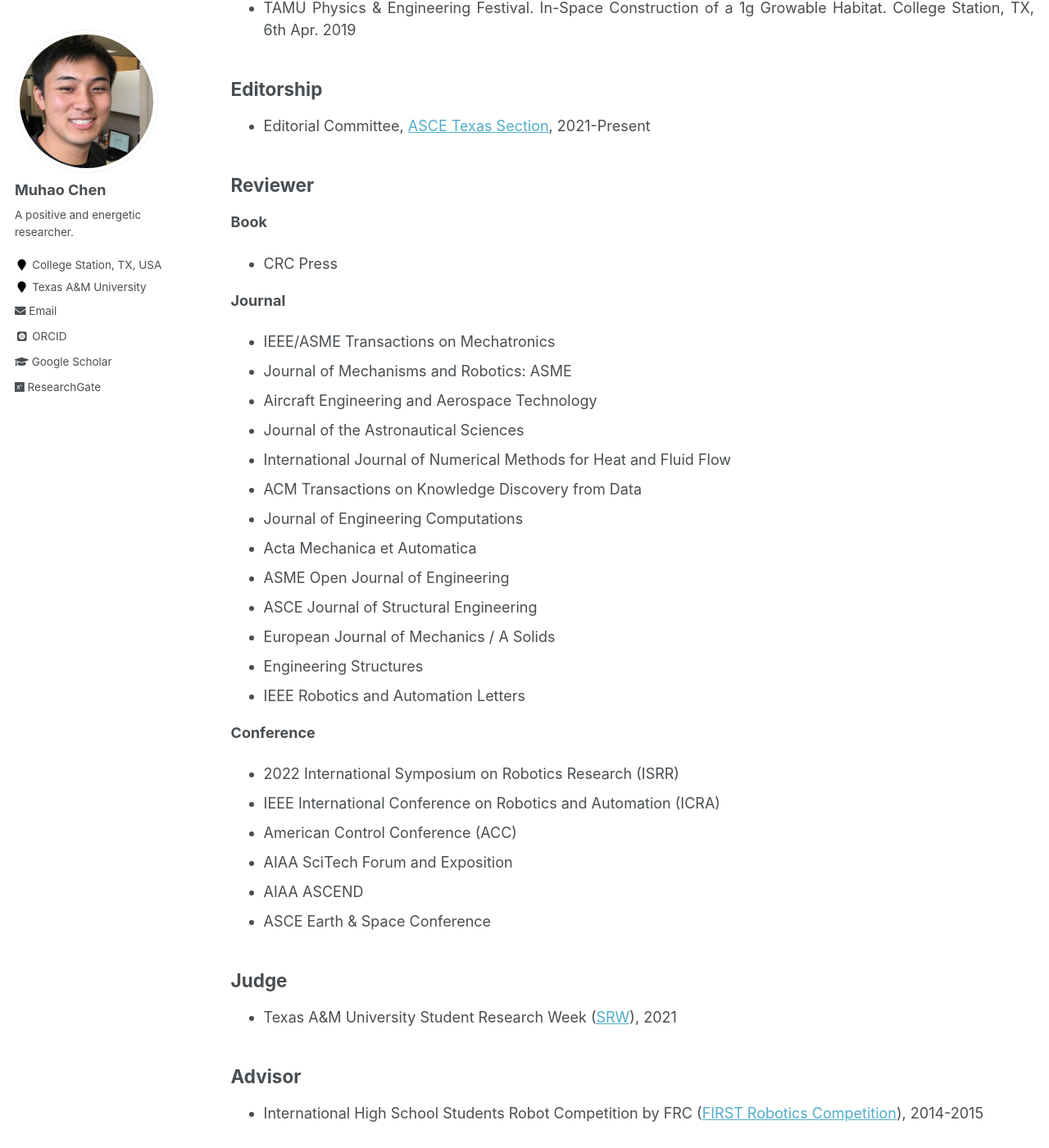
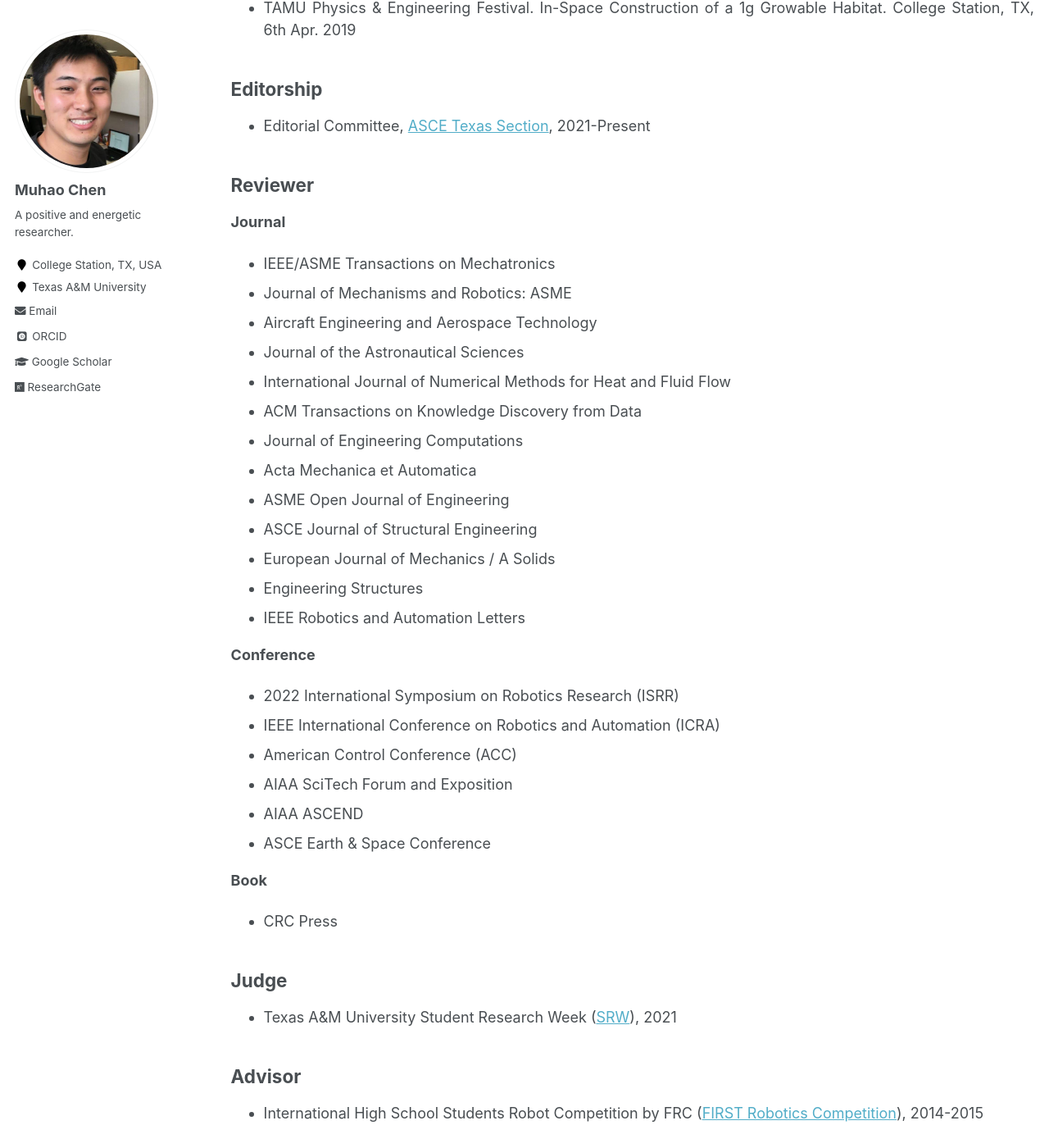
Before and after one commit to Muhao-Chen/muhao-chen.github.io, a Jekyll site: the page built from _pages/professional-activities.md, in a window 1280 px wide and 1400 px high, scrolled down 1581 px. Shown: the whole window at 82% size. Built offline with Jekyll 4.4.1, drawn with Linux system fonts in a browser that asks for light colours; some web fonts are replaced; part of the change alters nothing that is shown.

```diff
--- a/_pages/professional-activities.md
+++ b/_pages/professional-activities.md
@@ -56,9 +56,6 @@ toc_max_header: 1
 
 ## Reviewer
 
-**Book**
-* CRC Press
-
 **Journal**
 
 * IEEE/ASME Transactions on Mechatronics
@@ -83,6 +80,9 @@ toc_max_header: 1
 * AIAA ASCEND
 * ASCE Earth & Space Conference
 
+**Book**
+* CRC Press
+
 ## Judge
 * Texas A&M University Student Research Week ([SRW](https://srw.tamu.edu/)), 2021
 
```
